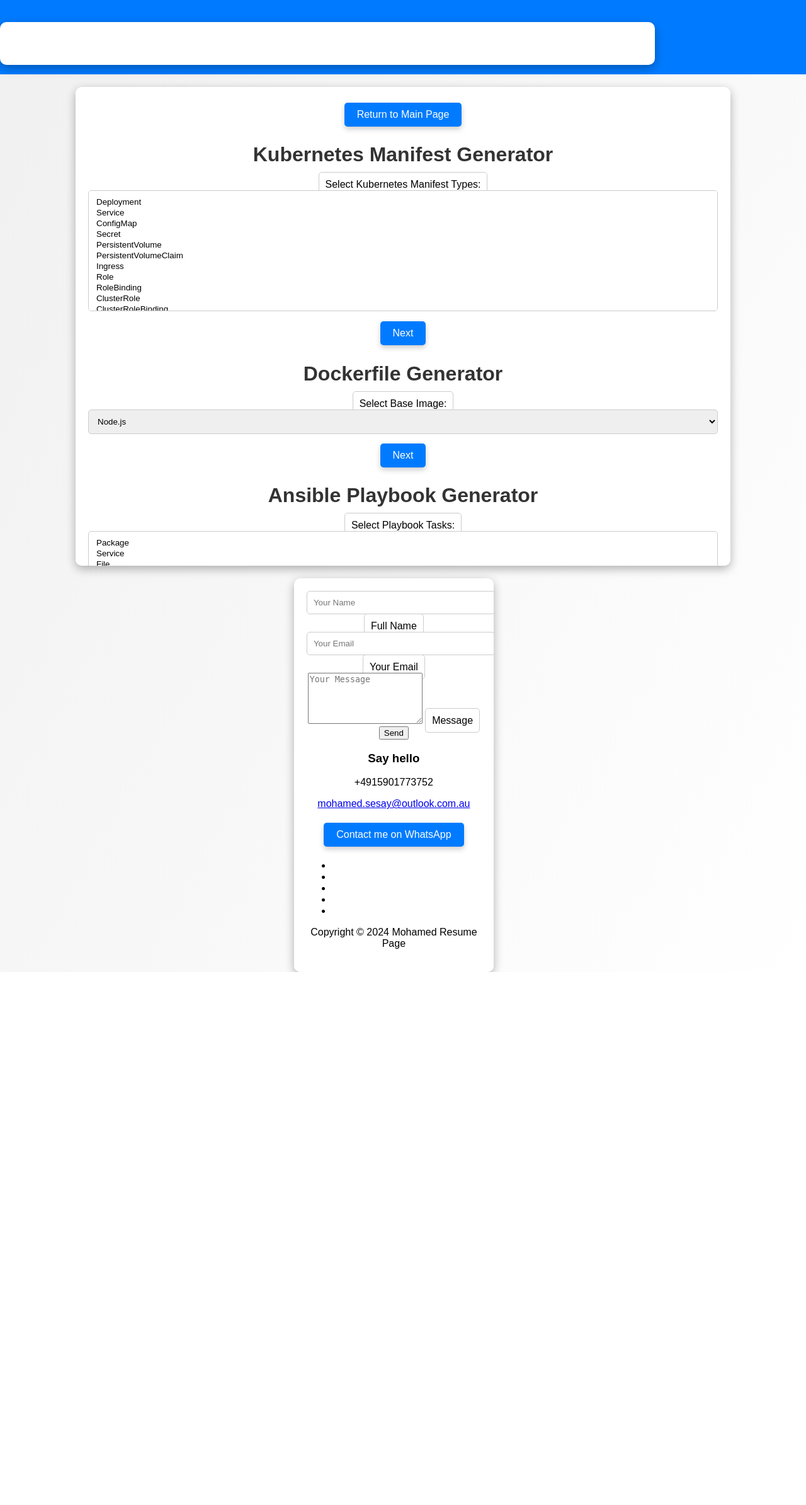
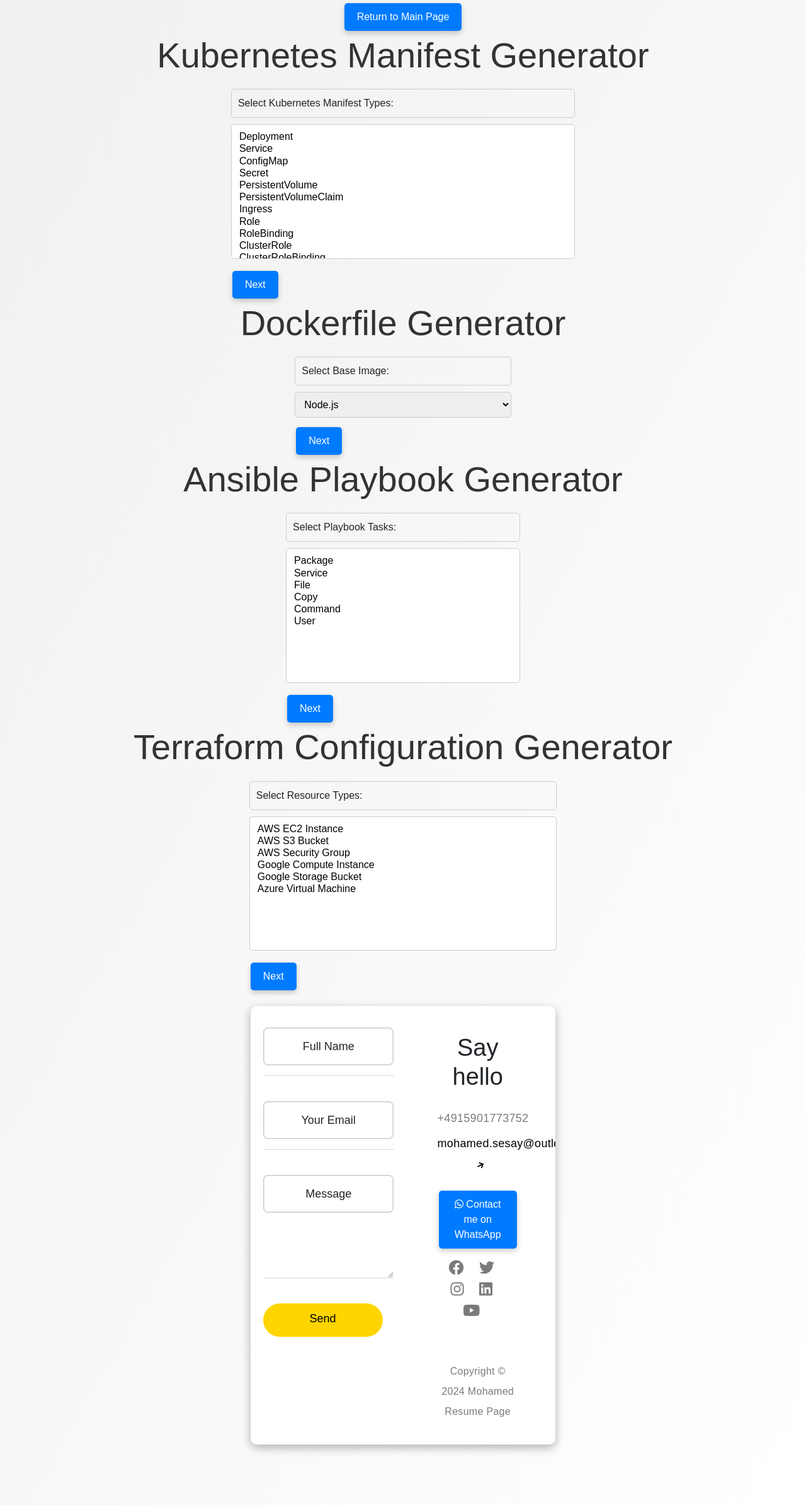
Before and after one commit to deeeye2/mohmed-cv, a Flask app: page /file-generator in a window 1280 px wide. Shown: the whole page at 63% size. Before the commit the page ends 1543 px from the top, so only its background shows below. Run offline with Flask 3, Linux system fonts and the light colour scheme; some libraries are stand-ins or nearby versions.

Commit message:
Update file_generator.html

```diff
--- a/templates/file_generator.html
+++ b/templates/file_generator.html
@@ -1,13 +1,24 @@
 <!DOCTYPE html>
 <html lang="en">
 <head>
+    <title>Mohamed's DevOps World</title>
     <meta charset="UTF-8">
-    <meta name="viewport" content="width=device-width, initial-scale=1.0">
-    <title>DevOps File Generators</title>
+    <meta http-equiv="X-UA-Compatible" content="IE=Edge">
+    <meta name="viewport" content="width=device-width, initial-scale=1, maximum-scale=1">
+
 
     <!-- Favicon -->
     <link rel="icon" href="{{ url_for('static', filename='images/favicon.ico') }}" type="image/x-icon">
     <link rel="icon" href="{{ url_for('static', filename='images/favicon-32x32.png') }}" type="image/png">
+
+    <link rel="stylesheet" href="{{ url_for('static', filename='css/bootstrap.min.css') }}">
+    <link rel="stylesheet" href="{{ url_for('static', filename='css/all.min.css') }}">
+    <link rel="stylesheet" href="{{ url_for('static', filename='css/owl.carousel.min.css') }}">
+    <link rel="stylesheet" href="{{ url_for('static', filename='css/owl.theme.default.min.css') }}">
+
+    <!-- MAIN CSS -->
+    <link rel="stylesheet" href="{{ url_for('static', filename='css/tooplate-ben-resume-style.css') }}">
+    <link rel="stylesheet" href="{{ url_for('static', filename='css/quiz.css') }}">
 
     <style>
         body {
@@ -118,13 +129,20 @@
 <body data-spy="scroll" data-target="#navbarNav" data-offset="50">
 
     <!-- MENU BAR -->
-    <nav class="navbar">
+    <nav class="navbar navbar-expand-lg">
         <div class="container">
-            <span class="navbar-brand">Mohamed DevOps</span>
+            <a class="navbar-brand" href="#">Mohamed DevOps</a>
+            <button class="navbar-toggler" type="button" data-toggle="collapse" data-target="#navbarNav" aria-controls="navbarNav" aria-expanded="false" aria-label="Toggle navigation">
+                <span class="navbar-toggler-icon"></span>
+            </button>
+           <div class="collapse navbar-collapse" id="navbarNav">
+    <ul class="navbar-nav mx-auto">
+        <li class="nav-item"><a href="#intro" class="nav-link smoothScroll">Devops File Generatore</a></li>
+    </ul>
+
+</div>
         </div>
     </nav>
-
-    <div class="container">
         <button class="btn" onclick="window.location.href='index.html'">Return to Main Page</button>
 
         <h1>Kubernetes Manifest Generator</h1>
```
